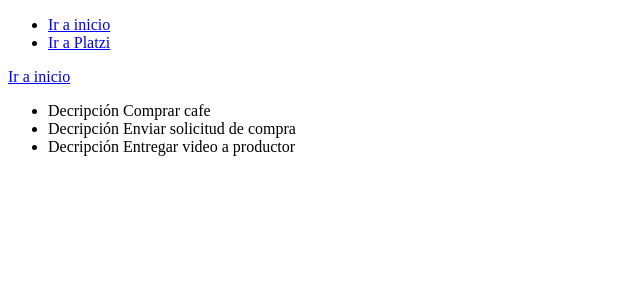
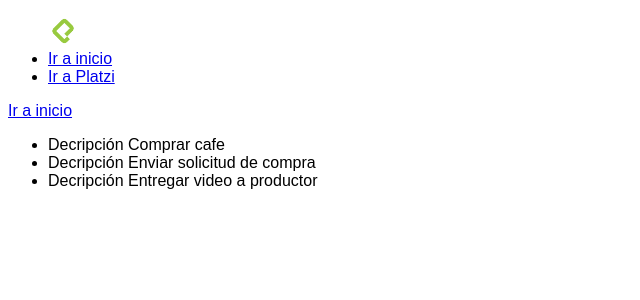
Before and after one commit to GonzalezLE/flask-platzi, a Flask app: page /hello in a window 1280 px wide. Shown: the top 300 px of the page, without its empty margins (0-640 px from the left). Run offline with Flask 2, Linux system fonts and the light colour scheme.

Commit message:
Creando archivos estaticos

```diff
--- /dev/null
+++ b/static/css/main.css
@@ -0,0 +1,6 @@
+html * {
+    font-family: sans-serif;
+}
+img{
+    max-width: 30px;
+}
--- a/templates/base.html
+++ b/templates/base.html
@@ -8,6 +8,8 @@
             Flask platzi |
         {% endblock %}
     </title>
+
+    <link rel="stylesheet" href="{{ url_for('static', filename='css/main.css') }}">
 </head>
 <body>
     <header>
--- a/templates/navbar.html
+++ b/templates/navbar.html
@@ -1,5 +1,7 @@
 <nav>
     <ul>
+
+        <img src="{{ url_for('static', filename='images/platzi.png') }}" alt="logo de platzi">
         <li><a href="{{ url_for('index') }}">Ir a inicio</a></li>
 
         <li><a href="https://platzi.com/home" target="_blank">Ir a Platzi</a></li>
```
Also changed, not shown: static/images/platzi.png (added).
